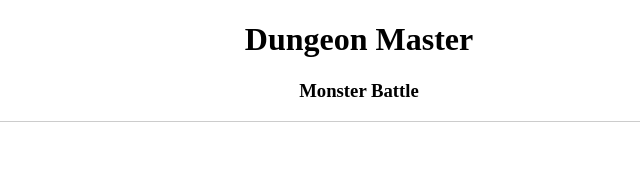
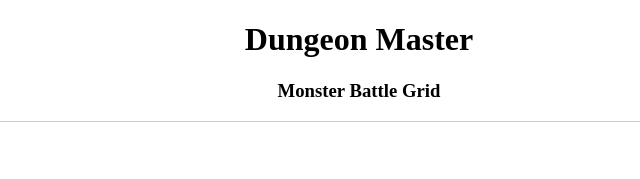
Before and after one commit to imNicoSuarez/dnd-monster, a plain HTML site: page index.html in a window 1280 px wide. Shown: the top 179 px of the page, 281-921 px from the left. Drawn offline with Linux system fonts and the light colour scheme.

Commit message:
Update index.html
Update text H3

```diff
--- a/index.html
+++ b/index.html
@@ -8,7 +8,7 @@
 </head>
 <body>
   <h1>Dungeon Master</h1>
-  <h3>Monster Battle</h3>
+  <h3>Monster Battle Grid </h3>
 <div class="fullcontainer">
   <div class="creatureForm">
     <form id="creatureForm">
```
